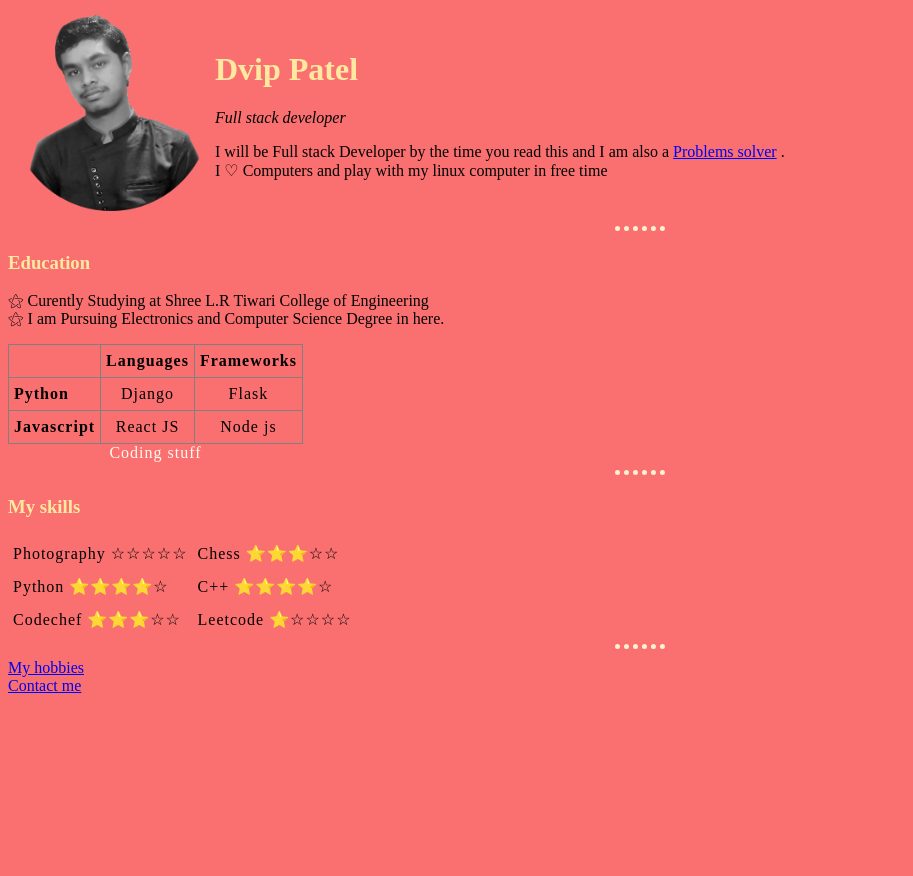
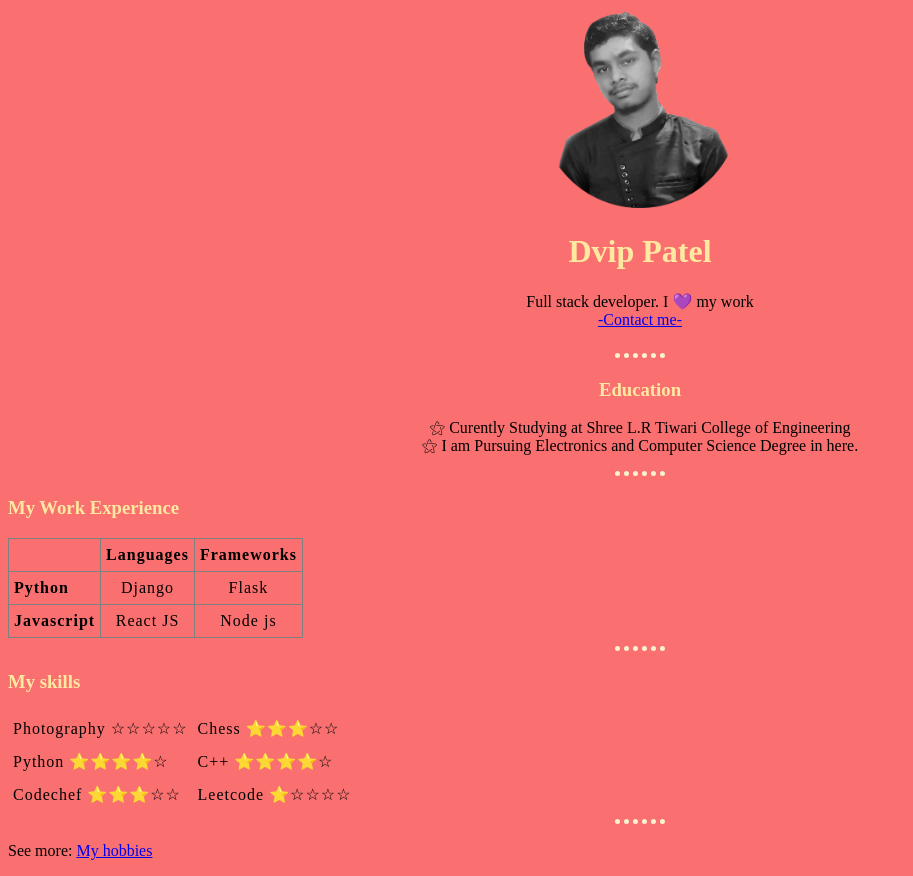
Before and after one commit to dvip1/cv, a plain HTML site: page index.html in a window 1280 px wide. Shown: the whole page, without its empty margins (0-913 px from the left). Before the commit the page ends 800 px from the top, so only its background shows below. Drawn offline with Linux system fonts and the light colour scheme.

Commit message:
Update index.html
Design changes(moving everything to center)

```diff
--- a/index.html
+++ b/index.html
@@ -6,27 +6,30 @@
     <meta name="viewport" content="width=device-width, initial-scale=1.0">
     <link rel="stylesheet" href="style.css">
     <title>Dvip's Personal Site ♡  </title>
+
 </head>
-<body style="color: black;">
-    <table class="table1">
-        <tr>
-            <td ><img src ="20220126_210852-01-01_edited_edited-modified.png" width="200" height="200" alt="Dvip's image"></td>
-            <td class="space">
-                <h1>Dvip Patel</h1>
-                <p><em>Full stack developer</em></p>
-                <p>
-                    I will be Full stack Developer by the time you read this and I am also a <a href="https://www.codechef.com/users/dvip_123">Problems solver</a> .
-                   <br> I ♡ Computers and play with my linux computer in free time
-                </p>
-            </td>
-        </tr>
-    </table>
-    <hr >
-    <h3>Education</h3>
-    <p>⚝ Curently Studying at Shree L.R Tiwari College of Engineering
-    <br>⚝ I am Pursuing Electronics and Computer Science Degree in here.</p>
+<body>
+    <div style="text-align: center; align-content: center;"">
+        <img src ="20220126_210852-01-01_edited_edited-modified.png" width="200" height="200" alt="Dvip's image">
+        <h1 align="center">Dvip Patel</h1>
+        <p>Full stack developer. I 💜 my work
+            <br>
+            <a href="contact.html">-Contact me-</a>
+        </p>
+
+
+
+    </div>
+         <hr >
+    <div style="text-align: center;">
+        <h3>Education</h3>
+        <p>⚝ Curently Studying at Shree L.R Tiwari College of Engineering
+        <br>⚝ I am Pursuing Electronics and Computer Science Degree in here.</p>
+    </div>
+    <hr>
+    <div class="workexp">
+    <h3>My Work Experience</h3>
     <table class="qual">
-        <caption>Coding stuff</caption>
         <tr>
             <td ></td>
             <th scope="col" class="Language">Languages</th>
@@ -43,7 +46,9 @@
             <td >Node js</td>
         </tr>
     </table>
+    </div>
     <hr>
+    <div class="myskill">
     <h3>My skills</h3>
     <table class="skills" >
         <tr>
@@ -60,9 +65,13 @@
             <td>Leetcode ⭐☆☆☆☆</td>
         </tr>
     </table>
+    </div>
     <hr>
-    <a href="hobbies.html"> My hobbies</a>
-    <br>
-    <a href="contact.html">Contact me</a>
+    <div class="footer">
+    <p>
+    See more:
+    <a href="hobbies.html">My hobbies</a>
+    </p>
+</div>
 </body>
 </html>
```
